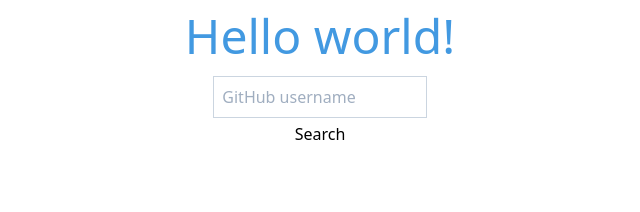
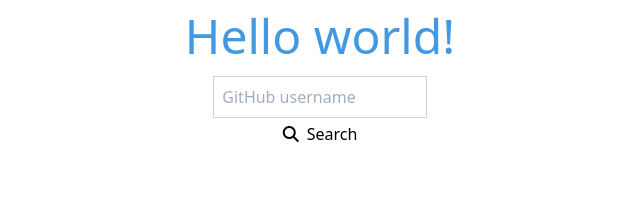
Before and after one commit to sasatatar/github-api-explorer, a React (Vite) app: page / in a window 1280 px wide. Shown: the top 212 px of the page, without its empty margins (320-960 px from the left). Built offline with nearby package versions, Linux system fonts and the light colour scheme.

Commit message:
Add font awesome icons via CDN link

```diff
--- a/src/index.html
+++ b/src/index.html
@@ -4,6 +4,7 @@
         <meta charset="UTF-8">
         <title>Github explorer</title>
         <link href="./assets/css/styles.css" rel="stylesheet" />
+        <script src="https://kit.fontawesome.com/8ffdc04dae.js" crossorigin="anonymous"></script>
     </head>
     <body>
         <div id="root"></div>
--- a/src/routes/home/index.tsx
+++ b/src/routes/home/index.tsx
@@ -48,7 +48,7 @@ export const Home: React.FC<{}> = () => {
                     }}
                     placeholder="GitHub username"
                 />
-                <button className="btn btn-blue" onClick={handleOnClick}>Search</button>
+                <button className="btn btn-blue" onClick={handleOnClick}><i className="fas fa-search mr-2"></i>Search</button>
                 {
                     !loading && data?.user
                     && (
```
